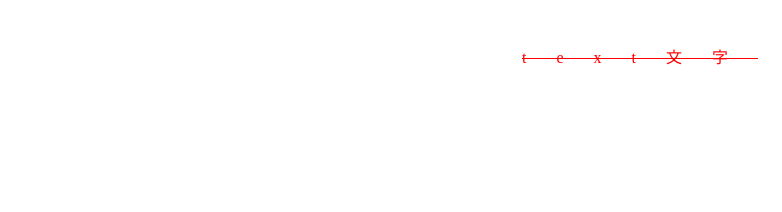
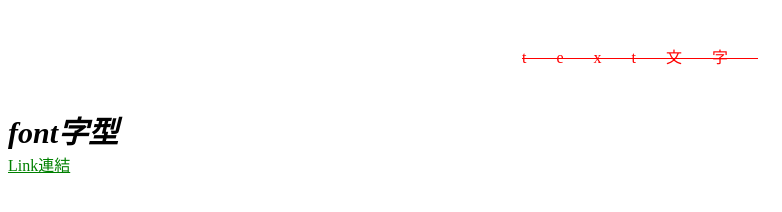
Before and after one commit to S3411207028/s3411207028, a plain HTML site: page css_all.html in a window 1280 px wide. Shown: the whole page, without its empty margins (0-782 px from the left). Drawn offline with Linux system fonts and the light colour scheme.

Commit message:
Add files via upload

```diff
--- a/css_all.html
+++ b/css_all.html
@@ -37,11 +37,50 @@
     .text_letter{
         letter-spacing: 30px;
     }
+    /* 字型 */
+    /* 字體樣式 */
+    .font_style{
+        /* 斜體 */
+        font-style: italic;
+    }
+    /* 字體粗細 */
+    .font_weight{
+        font-weight: bold;
+    }
+    /* 字體大小 */
+    .font_size{
+        font-size: 30px;
+    }
+    /* 字型 */
+    .font_family{
+        font-family: "標楷體";
+    }
+    /* Link連結 */
+    /* 未訪問 */
+    .a_link:link{
+        color: green;
+    }
+    /* 訪問過 */
+    .a_link:visited{
+        color: red;
+    }
+    /* 移入 */
+    .a_link:hover{
+        color: yellow;
+    }
+    /* 點下去 */
+    .a_link:active{
+        color: blue;
+    }
 </style>
 </head>
 <body>
 <div class="text_color text_align text_line text_decoration texd_indent text_letter " >
     text文字
 </div>
+<div class="font_style font_weight font_size font_family " >
+    font字型
+</div>
+<a href="#" class="a_link">Link連結</a>
 </body>
 </html>
```
